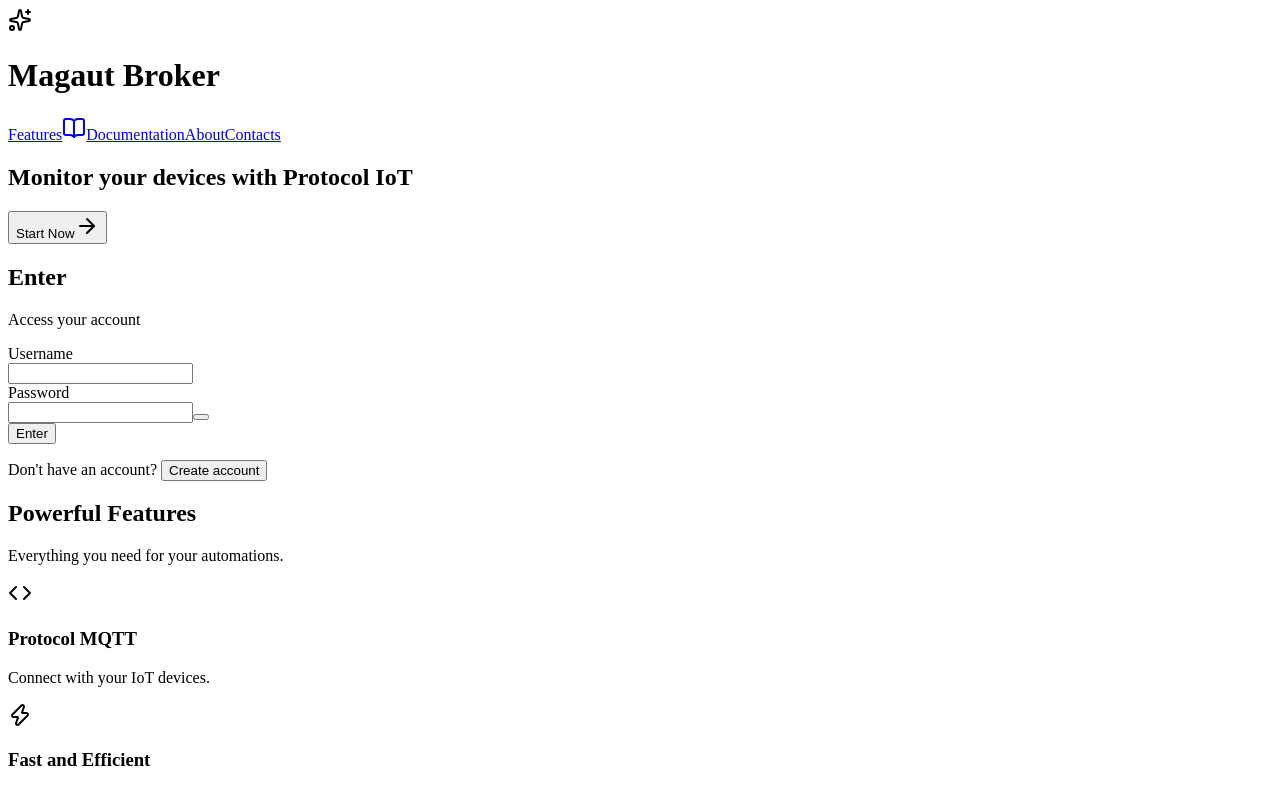
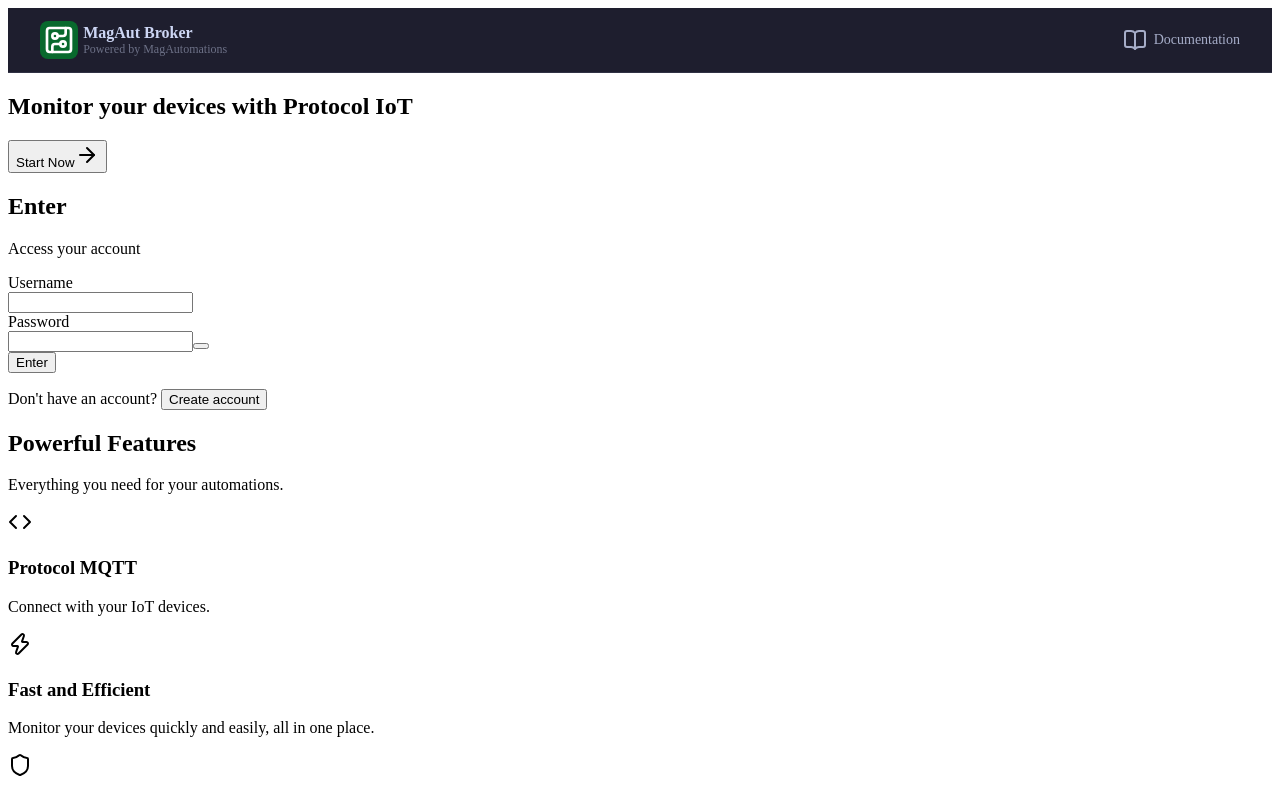
Before and after one commit to WandersonFullStack/project-iot-frontend, a React (Vite) app: page / in a window 1280 px wide. Shown: the top 790 px of the page. Built offline with nearby package versions, Linux system fonts and the light colour scheme; no server answers.

Commit message:
Criando estilos do Header

```diff
--- a/package.json
+++ b/package.json
@@ -16,7 +16,8 @@
     "react-dom": "^19.2.6",
     "react-hot-toast": "^2.6.0",
     "react-router-dom": "^7.17.0",
-    "react-toastify": "^11.1.0"
+    "react-toastify": "^11.1.0",
+    "styled-components": "^6.4.2"
   },
   "devDependencies": {
     "@eslint/js": "^10.0.1",
--- a/src/components/Header/index.tsx
+++ b/src/components/Header/index.tsx
@@ -1,6 +1,6 @@
-import { Link } from "react-router-dom";
-import { Wand2, LogOut, User, BookOpen } from "lucide-react";
+import { CircuitBoard, LogOut, User, BookOpen } from "lucide-react";
 import type { User as UserType } from "../../types";
+import { StyleHeader, HeaderInner, Brand, IconWrapper, BrandText, DocLink, UserArea, UserInfo, Button } from "./styles"
 
 interface HeaderProps {
     user?: UserType | null;
@@ -10,37 +10,37 @@ interface HeaderProps {
 export const Header = ({ user, onLogout }: HeaderProps) => {
 
     return (
-        <header>
-            <div>
-                <div>
-                    <div>
-                        <Wand2 />
-                    </div>
-                    <div>
+        <StyleHeader>
+            <HeaderInner>
+                <Brand>
+                    <IconWrapper>
+                        <CircuitBoard size={32}/>
+                    </IconWrapper>
+                    <BrandText>
                         <h1>MagAut Broker</h1>
                         <p>Powered by MagAutomations</p>
-                    </div>
-                </div>
+                    </BrandText>
+                </Brand>
 
-                <Link to="/doc" title="Documentation">
+                <DocLink to="/doc" title="Documentation">
                     <BookOpen />
                     <span>Documentation</span>
-                </Link>
+                </DocLink>
 
                 {user && (
-                    <div>
-                        <div>
+                    <UserArea>
+                        <UserInfo>
                             <User/>
                             <span>{user.name}</span>
-                        </div>
+                        </UserInfo>
                         {onLogout && (
-                            <button onClick={onLogout} title="Logout">
+                            <Button onClick={onLogout} title="Logout">
                                 <LogOut/>
-                            </button>
+                            </Button>
                         )}
-                    </div>
+                    </UserArea>
                 )}
-            </div>
-        </header>
+            </HeaderInner>
+        </StyleHeader>
     );
 };
--- /dev/null
+++ b/src/components/Header/styles.ts
@@ -0,0 +1,94 @@
+import styled from "styled-components";
+import { Link } from "react-router-dom";
+
+export const StyleHeader = styled.header`
+    background-color: #1e1e2e;
+    border-bottom: 1px solid #313244;
+    padding: 0 1.5rem;
+`
+
+export const HeaderInner = styled.div`
+    display: flex;
+    align-items: center;
+    justify-content: space-between;
+    height: 64px;
+    max-width: 1200px;
+    margin: 0 auto;
+`
+
+export const Brand = styled.div`
+    display: flex;
+    align-items: center;
+    gap: o.75rem;
+`
+
+export const IconWrapper = styled.div`
+    display: flex;
+    align-items: center;
+    justify-content: center;
+    background-color: #08692d;
+    border-radius: 8px;
+    padding: 0.2rem;
+    margin-right: 0.3rem;
+    color: #fff;
+`
+
+export const BrandText = styled.div`
+    h1 {
+        font-size: 1rem;
+        font-weight: 700;
+        color: #cdd6f4;
+        margin: 0;
+    }
+
+    p {
+        font-size: 0.75rem;
+        color: #6c7086;
+        margin: 0;
+    }
+`
+
+export const DocLink = styled(Link)`
+    display: flex;
+    align-items: center;
+    gap: 0.4rem;
+    color: #a6adc8;
+    text-decoration: none;
+    font-size: 0.875rem;
+    transition: color 0.2s;
+
+    &:hover {
+        color: #cdd6f4;
+    }
+`
+
+export const UserArea = styled.div`
+    display: flex;
+    align-items: center;
+    gap: 0.75rem;
+`
+
+export const UserInfo = styled.div`
+    display: flex;
+    align-items: center;
+    gap: 0.4rem;
+    color: #cdd6f4;
+    font-size: 0.875rem;
+`
+
+export const Button = styled.button`
+    background: none;
+    border: 1px solid #313244;
+    border-radius: 6px;
+    padding: 0.4rem;
+    color: #a6adc8;
+    cursor: pointer;
+    display: flex;
+    align-items: center;
+    transition: color 0.2s, border-color 0.2s;
+
+    &:hover {
+        color: #f38ba8;
+        border-color: #f38ba8;
+    }
+`
--- a/src/components/Home/index.tsx
+++ b/src/components/Home/index.tsx
@@ -2,7 +2,7 @@ import React, { useState } from "react";
 import { Link } from "react-router-dom";
 import { Sparkles, Code, Zap, Shield, ArrowRight, BookOpen } from "lucide-react";
 
-import { RegisterForm, LoginForm } from "../index";
+import { RegisterForm, LoginForm, Header } from "../index";
 import { useAuth } from "../../contexts/index";
 
 export const Home: React.FC = () => {
@@ -34,7 +34,7 @@ export const Home: React.FC = () => {
 
     return (
         <div>
-            <header>
+            <Header>
                 <div>
                     <div>
                         <div>
@@ -53,7 +53,7 @@ export const Home: React.FC = () => {
                         </nav>
                     </div>
                 </div>
-            </header>
+            </Header>
 
             {/* Hero Section */}
             <section>
```
Also changed, not shown: 1 other file (tests, documents, lock files or other folders).
